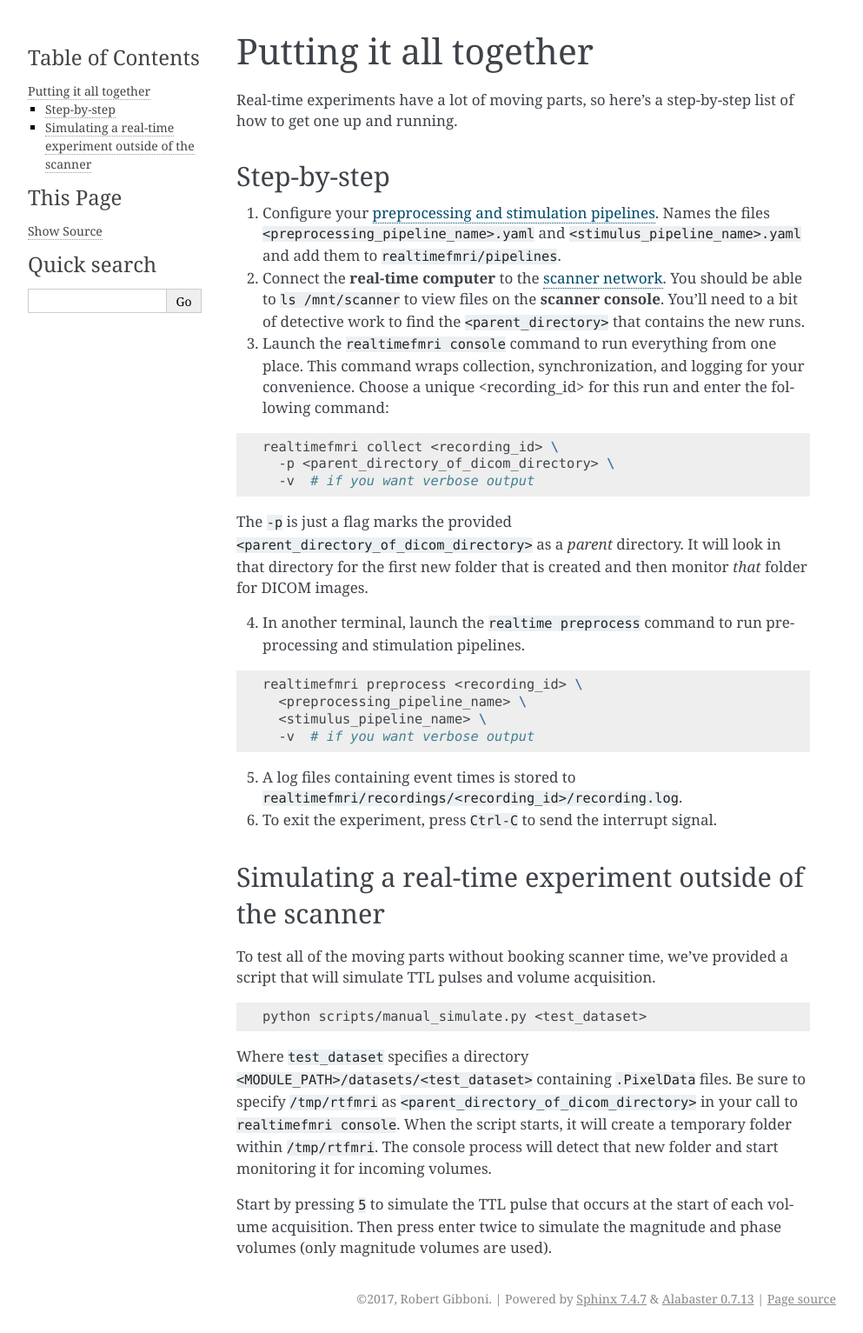
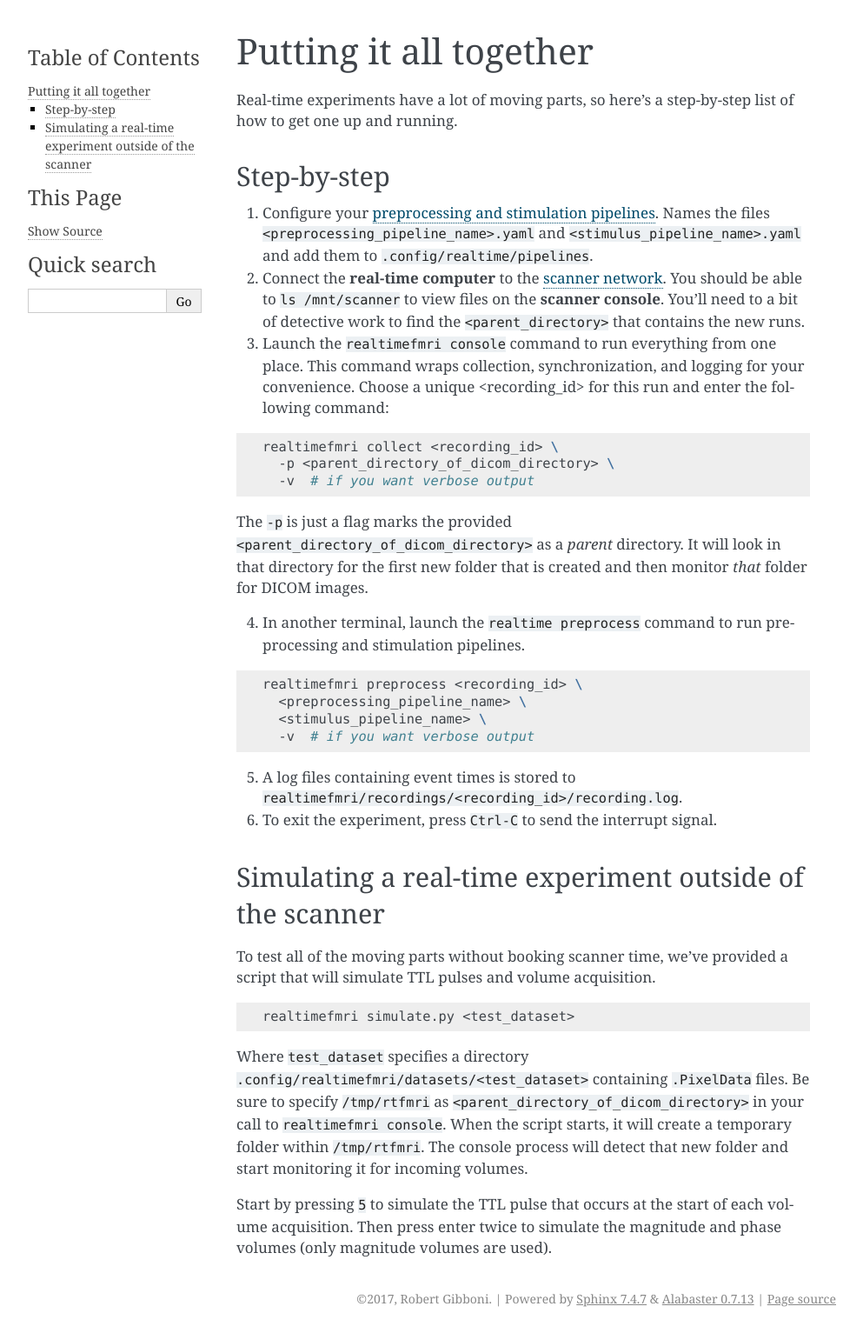
Before and after one commit to gallantlab/realtimefmri, a Sphinx documentation site: the page built from docs/source/together.rst, in a window 1280 px wide. Shown: the whole page at 87% size, without its empty margins (148-1141 px from the left). Built offline with Sphinx 7.4.7, drawn with Linux system fonts in a browser that asks for light colours.

Commit message:
corrections to docs

```diff
--- a/docs/source/together.rst
+++ b/docs/source/together.rst
@@ -6,7 +6,7 @@ Real-time experiments have a lot of moving parts, so here's a step-by-step list
 Step-by-step
 ------------
 
-1. Configure your :ref:`preprocessing and stimulation pipelines <pipelines>`. Names the files ``<preprocessing_pipeline_name>.yaml`` and ``<stimulus_pipeline_name>.yaml`` and add them to ``realtimefmri/pipelines``.
+1. Configure your :ref:`preprocessing and stimulation pipelines <pipelines>`. Names the files ``<preprocessing_pipeline_name>.yaml`` and ``<stimulus_pipeline_name>.yaml`` and add them to ``.config/realtime/pipelines``.
 
 2. Connect the **real-time computer** to the :ref:`scanner network <network>`. You should be able to ``ls /mnt/scanner`` to view files on the **scanner console**. You'll need to a bit of detective work to find the ``<parent_directory>`` that contains the new runs.
 
@@ -46,8 +46,8 @@ To test all of the moving parts without booking scanner time, we've provided a s
 
 .. code-block:: bash
 
-    python scripts/manual_simulate.py <test_dataset>
+    realtimefmri simulate.py <test_dataset>
 
-Where ``test_dataset`` specifies a directory ``<MODULE_PATH>/datasets/<test_dataset>`` containing ``.PixelData`` files. Be sure to specify ``/tmp/rtfmri`` as  ``<parent_directory_of_dicom_directory>`` in your call to ``realtimefmri console``. When the script starts, it will create a temporary folder within ``/tmp/rtfmri``. The console process will detect that new folder and start monitoring it for incoming volumes.
+Where ``test_dataset`` specifies a directory ``.config/realtimefmri/datasets/<test_dataset>`` containing ``.PixelData`` files. Be sure to specify ``/tmp/rtfmri`` as  ``<parent_directory_of_dicom_directory>`` in your call to ``realtimefmri console``. When the script starts, it will create a temporary folder within ``/tmp/rtfmri``. The console process will detect that new folder and start monitoring it for incoming volumes.
 
 Start by pressing ``5`` to simulate the TTL pulse that occurs at the start of each volume acquisition. Then press enter twice to simulate the magnitude and phase volumes (only magnitude volumes are used).
```
